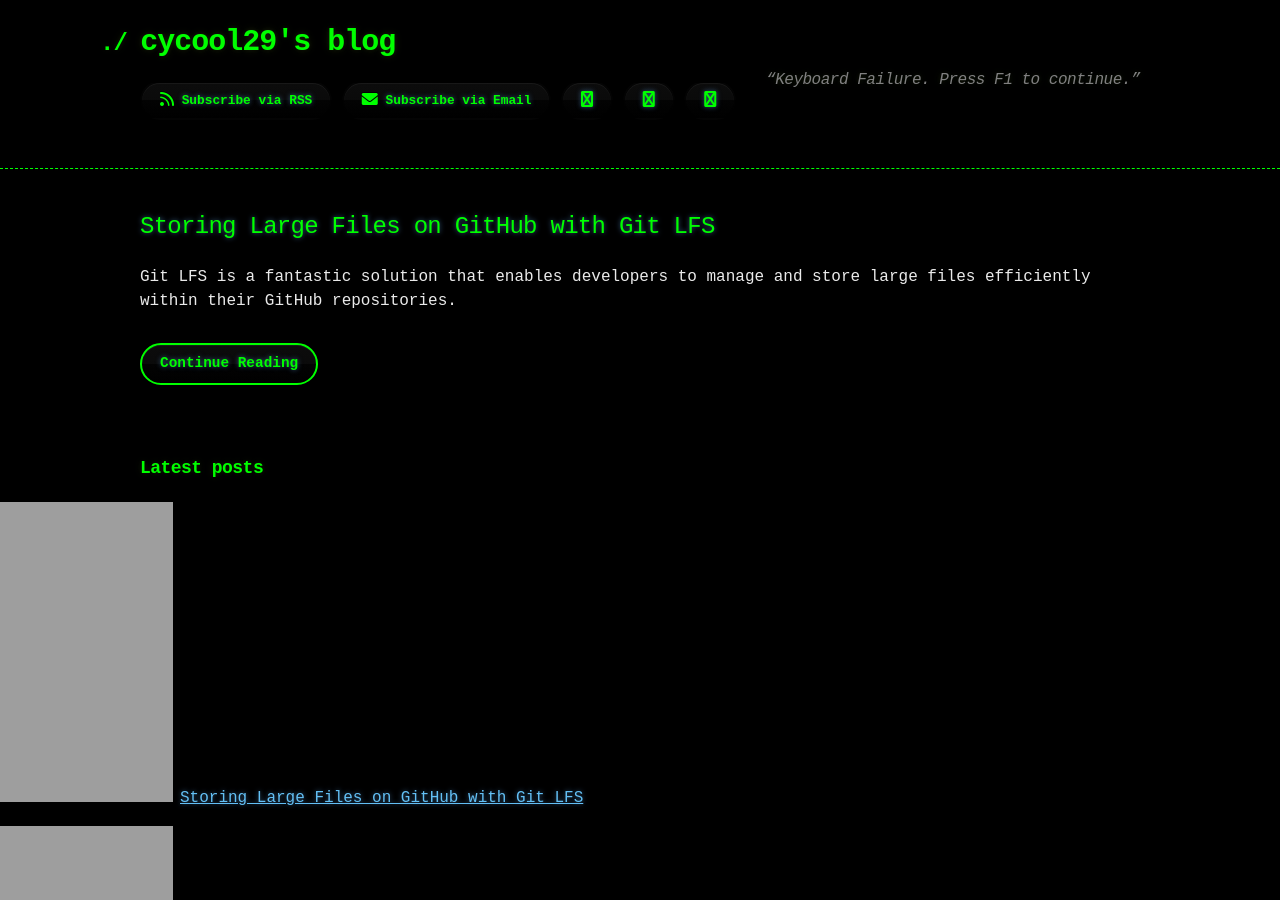
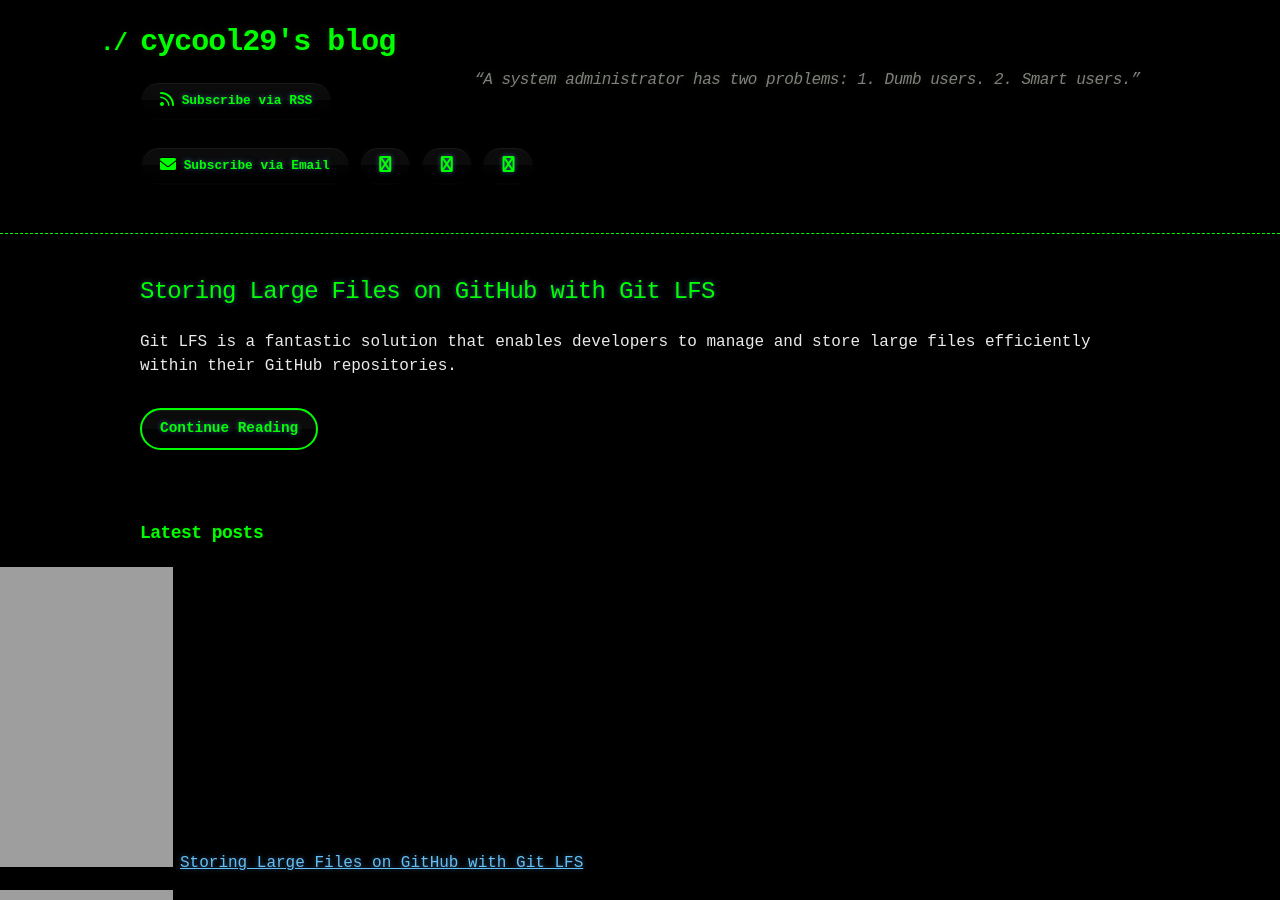
Before and after one commit to cycool29/cycool29.github.io, a Jekyll site: the page built from index.md, in a window 1280 px wide and 900 px high. Built offline with Jekyll 4.4.1, drawn with Linux system fonts in a browser that asks for light colours; a style sheet for code colours, icons or effects is not loaded.

Commit message:
Update quotes

```diff
--- a/_config.yml
+++ b/_config.yml
@@ -1,5 +1,5 @@
 title: cycool29's blog
-description: "“Keyboard Failure. Press F1 to continue.” "
+description: "“A system administrator has two problems: 1. Dumb users. 2. Smart users.” "
 bio: A high school student. Intermediate in Python, Git, Bash. Learning JavaScript. He/Him. "
 author: cycool29
 url: https://cycool29.github.io
```
